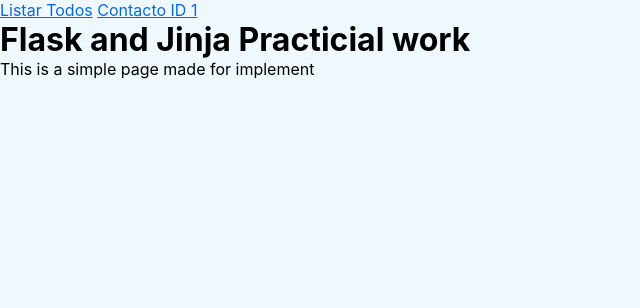
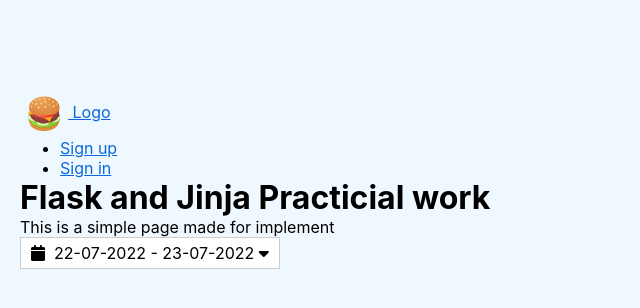
Before and after one commit to Dierickb/reservaHotel, a Flask app: page / in a window 1280 px wide. Shown: the top 308 px of the page, without its empty margins (0-640 px from the left). Run offline with Flask 2, Linux system fonts and the light colour scheme; some libraries are stand-ins or nearby versions.

Commit message:
feat: add navBar and relationate signin in home with signin url

```diff
--- a/app/views/static/css/index.css
+++ b/app/views/static/css/index.css
@@ -9,6 +9,7 @@
     "Segoe UI Emoji", "Segoe UI Symbol", "Noto Color Emoji", -apple-system,
     BlinkMacSystemFont,"Segoe UI",Helvetica,Arial,sans-serif,
     "Apple Color Emoji","Segoe UI Emoji";
+    padding: 90px 20px 0;
 }
 .bodyContent {
   padding-top: 56px;
--- /dev/null
+++ b/app/views/static/js/datePicker.js
@@ -0,0 +1,17 @@
+$(function() {
+    let start = moment();
+    let end = moment().add(1,'day');
+
+    function cb(start, end) {
+        $('#reportrange span').html(start.format('DD-MM-YYYY') + ' - ' + end.format('DD-MM-YYYY'));
+    }
+
+    $('#reportrange').daterangepicker({
+        startDate: start,
+        endDate: end,
+        minDate: start
+    }, cb);
+
+    cb(start, end);
+
+});
--- a/app/views/templates/home.html
+++ b/app/views/templates/home.html
@@ -1,8 +1,14 @@
-{% extends 'layout.html' %}
+{% extends 'index.html' %}
 
 {% block content %}
 <div class="container">
     <h1>{{title}}</h1>
     <p>{{description}}</p>
+
+    <div id="reportrange" style="background: #fff; cursor: pointer; padding: 5px 10px; border: 1px solid #ccc; width: max-content">
+        <i class="fa-solid fa-calendar"></i>&nbsp;
+        <span></span>
+        <i class="fa fa-caret-down"></i>
+    </div>
 </div>
 {% endblock %}
--- a/app/views/templates/layout.html
+++ b/app/views/templates/index.html
@@ -7,11 +7,10 @@
           content="width=device-width, user-scalable=no, initial-scale=1.0, maximum-scale=1.0, minimum-scale=1.0">
     <meta http-equiv="X-UA-Compatible" content="ie=edge">
     <title>{{ title }}</title>
-    <link href="{{ url_for('static', filename='css/index.css') }}" rel="stylesheet" />
-    <!-- {% block css %}{% endblock %} -->
+    {% include 'layouts/head.html' %}
 </head>
 <body>
-    {% include 'navigation.html' %}
+    {% include 'layouts/navigation.html' %}
     {% block content %}{% endblock %}
 </body>
 </html>
--- /dev/null
+++ b/app/views/templates/layouts/head.html
@@ -0,0 +1,11 @@
+<link href="{{ url_for('static', filename='css/index.css') }}" rel="stylesheet" />
+<!-- {% block css %}{% endblock %} -->
+<link href="{{ url_for('static', filename='css/navBar.css') }}" rel="stylesheet" />
+<link rel="stylesheet" type="text/css" href="https://cdn.jsdelivr.net/npm/daterangepicker/daterangepicker.css" />
+
+<script type="text/javascript" src="https://cdn.jsdelivr.net/jquery/latest/jquery.min.js"></script>
+<script type="text/javascript" src="https://cdn.jsdelivr.net/momentjs/latest/moment.min.js"></script>
+<script type="text/javascript" src="https://cdn.jsdelivr.net/npm/daterangepicker/daterangepicker.min.js"></script>
+
+<script src="https://kit.fontawesome.com/e81ff50e3b.js" crossorigin="anonymous"></script>
+<script src="{{ url_for('static', filename='js/datePicker.js') }}"></script>
--- /dev/null
+++ b/app/views/templates/layouts/navigation.html
@@ -0,0 +1,18 @@
+<header class="header">
+    <nav class="nav">
+        <a href="/app/views/static" class="logo nav-link">
+            <img src="{{ url_for('static', filename='img/icons8-hamburger-48.png') }}" alt="" style="vertical-align: middle;">
+            Logo
+        </a>
+        <ul class="nav-menu">
+            <li class="nav-menu-item">
+                <a href="/signup" class="nav-menu-link nav-link">
+                    Sign up</a>
+            </li>
+            <li class="nav-menu-item">
+                <a href="/signin" class="nav-menu-link nav-link nav-menu-link_active"
+                  >Sign in</a>
+            </li>
+        </ul>
+    </nav>
+</header>
--- a/app/views/templates/navigation.html
+++ /dev/null
@@ -1,9 +0,0 @@
-<header>
-
-  <nav>
-    {% for link in nav %}
-      <a href="{{ link.url }}">{{ link.name }}</a>
-    {% endfor %}
-  </nav>
-
-</header>
--- a/app/views/templates/signin.html
+++ b/app/views/templates/signin.html
@@ -10,8 +10,10 @@
 
     <link href="{{ url_for('static', filename='css/index.css') }}" rel="stylesheet" />
     <link href="{{ url_for('static', filename='css/card.css') }}" rel="stylesheet" />
+    <link href="{{ url_for('static', filename='css/navBar.css') }}" rel="stylesheet" />
 </head>
 <body>
+    {% include 'layouts/navigation.html' %}
     <div class="bodyContent">
         <div class="carouselContainer signin">
             <div class="cardBox">
@@ -48,7 +50,7 @@
                                 <button type="submit" form="login" class="submit-btn">
                                     Submit
                                 </button>
-                                <a href=""><label class="register">Register</label></a>
+                                <a href="/signup"><label class="register">Register</label></a>
                             </div>
                         </form>
                     </div>
```
Also changed, not shown: app/views/static/img/icons8-hamburger-48.png (added).
